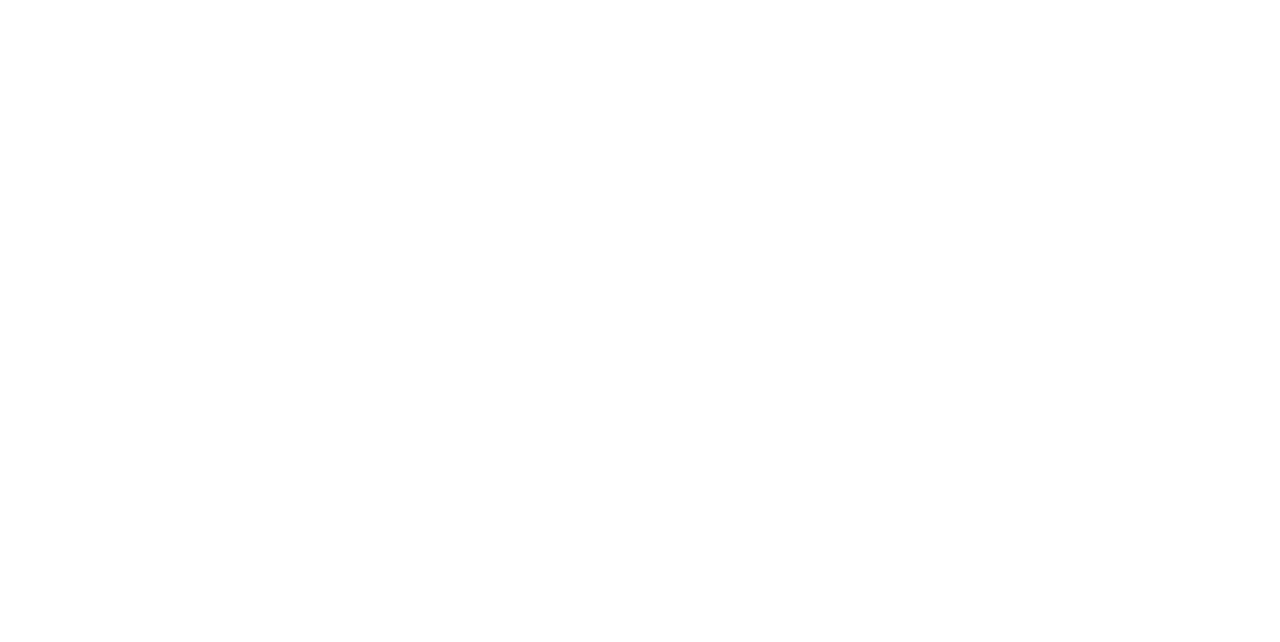
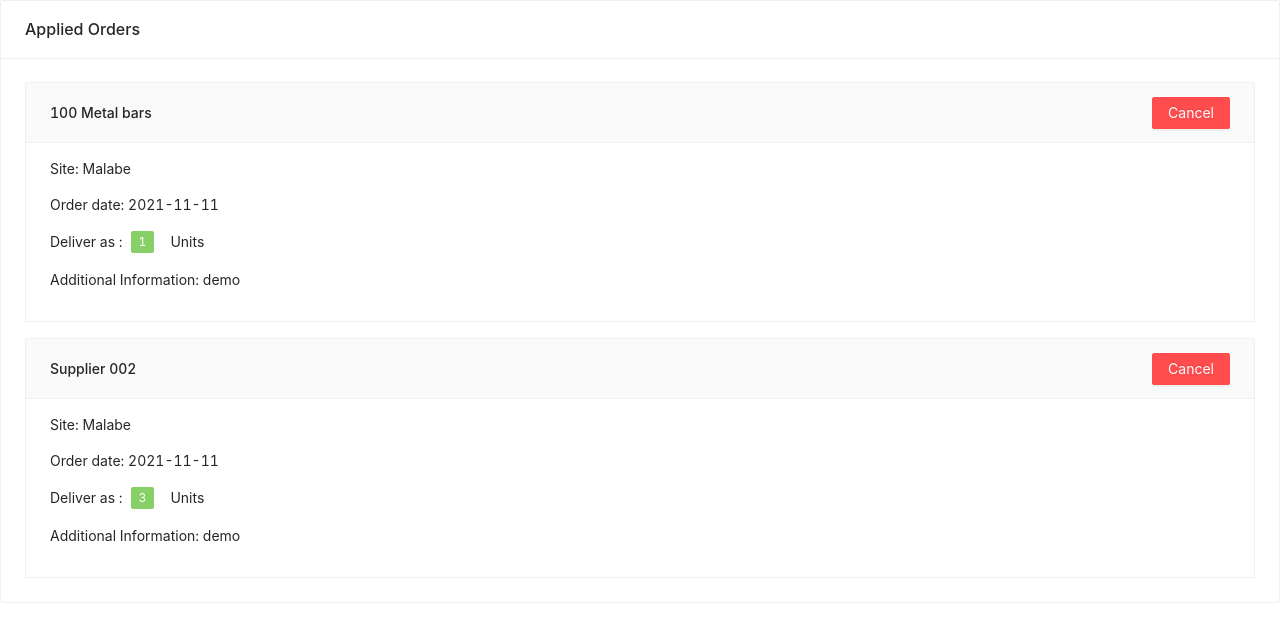
Before and after one commit to nethsaraLiyanage/CSSE-Project, a React (Create React App) app in the folder csse-web-frontend/: page /applied-orders in a window 1280 px wide. Shown: the top 642 px of the page. Built offline with nearby package versions, Linux system fonts and the light colour scheme.

Commit message:
Supplier applied order page

```diff
--- a/csse-web-frontend/src/App.js
+++ b/csse-web-frontend/src/App.js
@@ -1,9 +1,10 @@
 import './App.css';
 import {BrowserRouter as Router, Route, Switch,Link} from "react-router-dom";
-import ApprovedRequisition from './components/ApprovedeRequisition';
-import PlaceOrder from './components/PlaceOrder';
-import SupplierViewRequisitions from './components/SupplierViewRequisitions';
-import SupplierOrders from './components/SupplierOrders';
+import ApprovedRequisition from './components/StaffComponents/ApprovedeRequisition';
+import PlaceOrder from './components/StaffComponents/PlaceOrder';
+import SupplierViewRequisitions from './components/SupplierComponents/SupplierViewRequisitions';
+import SupplierOrders from './components/SupplierComponents/SupplierOrders';
+import AppliedOrders from './components/SupplierComponents/AppliedOrders';
 import "antd/dist/antd.css";
 
 function App() {
@@ -23,6 +24,9 @@
         <Route exact path="/supplier-orders">
           <SupplierOrders/>
         </Route>
+        <Route exact path="/applied-orders">
+          <AppliedOrders/>
+        </Route>
         </Switch>
       </div>
     </Router>
--- /dev/null
+++ b/csse-web-frontend/src/components/SupplierComponents/AppliedOrders.jsx
@@ -0,0 +1,42 @@
+import React, { useEffect, useState } from "react";
+import { Space, Input, Button, Card, Avatar, List, Tag } from "antd";
+
+const AppliedOrders = () => {
+  return (
+    <div>
+      <Card title="Applied Orders">
+        <Card
+          type="inner"
+          title="100 Metal bars"
+          extra={<Button type="danger">Cancel</Button>}
+        >
+          <p>Site:  Malabe</p>
+          <p>Order date:  2021-11-11</p>
+          <Space>
+            Deliver as :
+            <Tag color="#87d068">1</Tag>
+            Units
+          </Space>
+          <p style={{ marginTop: 16 }}>Additional Information: demo</p>
+        </Card>
+        <Card
+          style={{ marginTop: 16 }}
+          type="inner"
+          title="Supplier 002"
+          extra={<Button type="danger">Cancel</Button>}
+        >
+         <p>Site:  Malabe</p>
+          <p>Order date:  2021-11-11</p>
+          <Space>
+            Deliver as :
+            <Tag color="#87d068">3</Tag>
+            Units
+          </Space>
+          <p style={{ marginTop: 16 }}>Additional Information: demo</p>
+        </Card>
+      </Card>
+    </div>
+  );
+};
+
+export default AppliedOrders;
--- a/csse-web-frontend/src/components/SupplierOrders.jsx
+++ b/csse-web-frontend/src/components/SupplierComponents/SupplierOrders.jsx
@@ -3,6 +3,7 @@
 import { Link } from "react-router-dom";
 
 const SupplierOrders = () => {
+
   const [isModalVisible, setIsModalVisible] = useState(false);
 
   const showModal = () => {
@@ -16,6 +17,7 @@
   const handleCancel = () => {
     setIsModalVisible(false);
   };
+
 
   return (
     <div>
```
Also changed, not shown: csse-web-frontend/src/components/StaffComponents/ApprovedeRequisition.jsx (renamed from csse-web-frontend/src/components/ApprovedeRequisition.jsx), csse-web-frontend/src/components/StaffComponents/PlaceOrder.jsx (renamed from csse-web-frontend/src/components/PlaceOrder.jsx), csse-web-frontend/src/components/SupplierComponents/SupplierViewRequisitions.jsx (renamed from csse-web-frontend/src/components/SupplierViewRequisitions.jsx).
